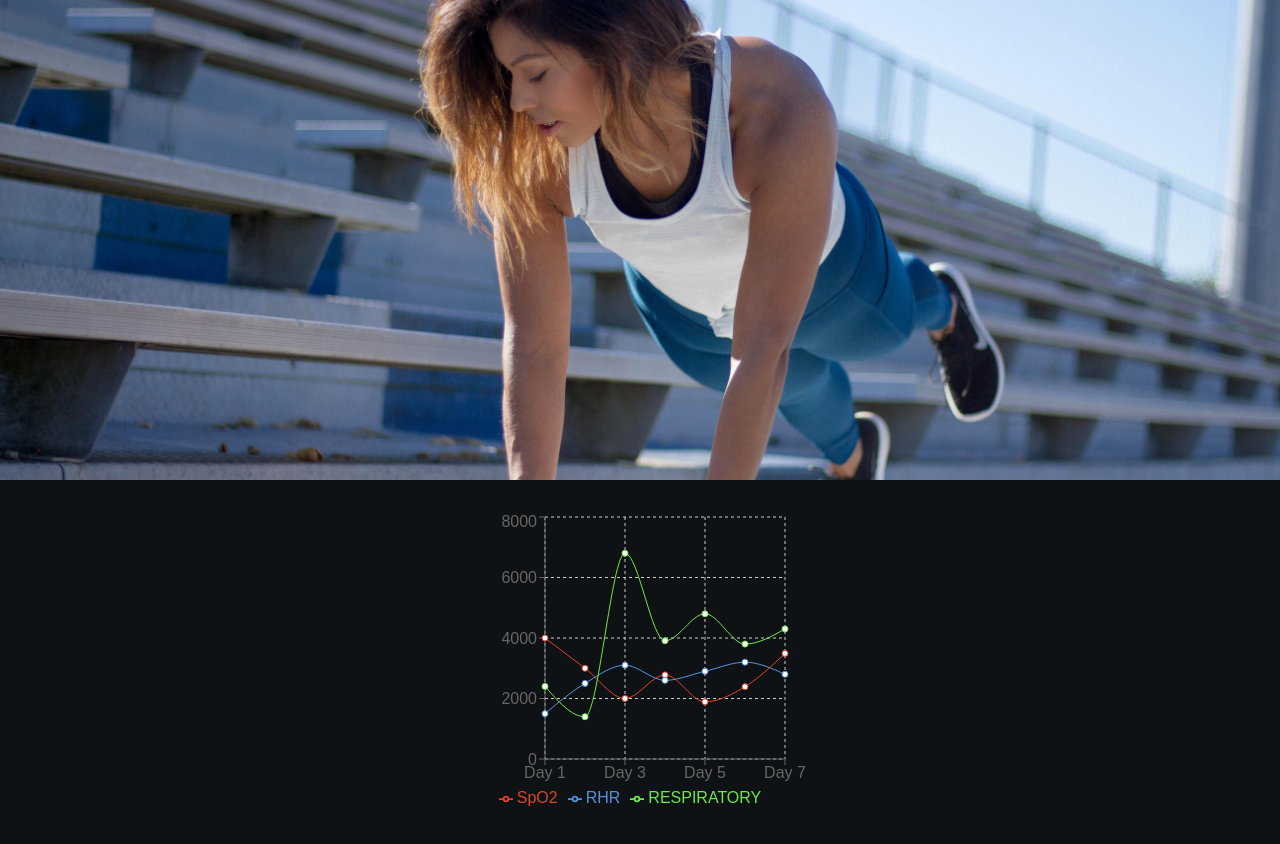
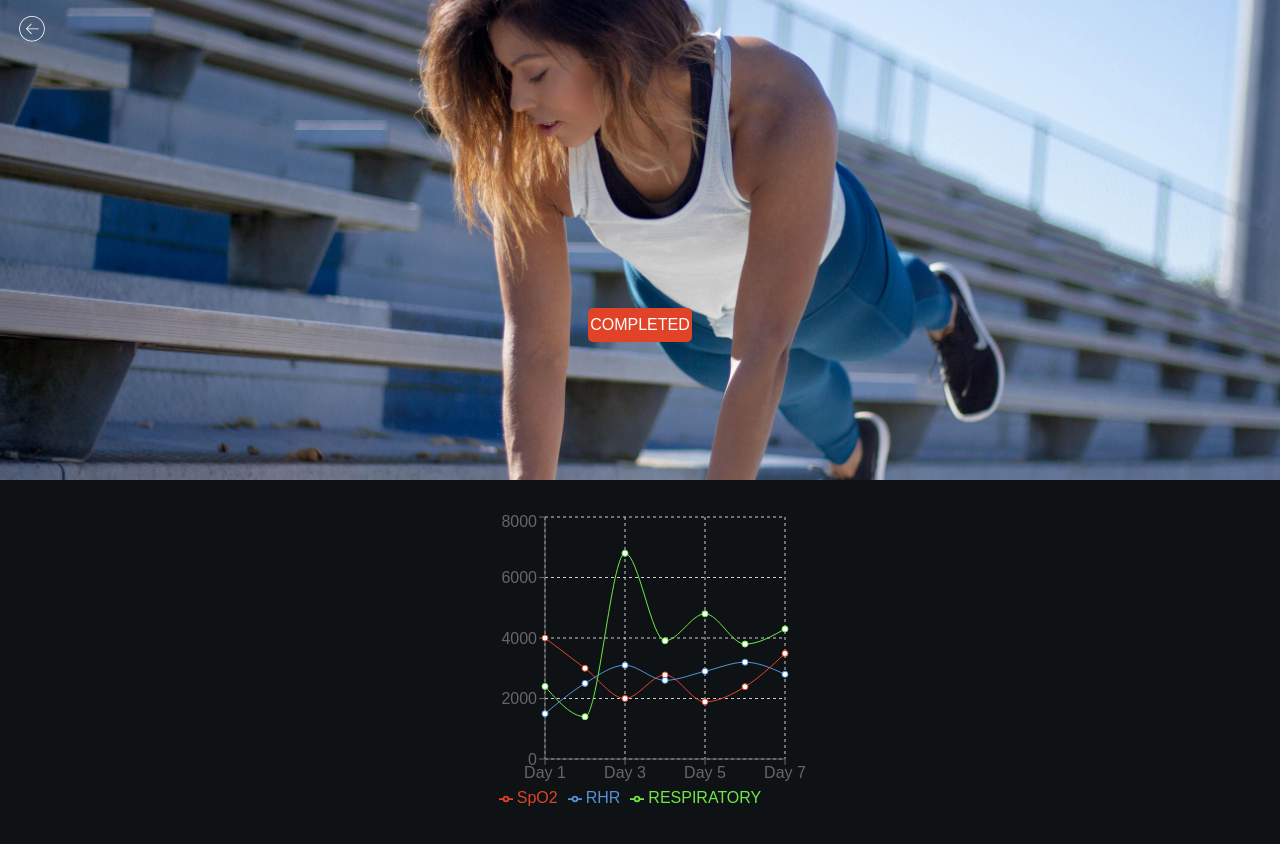
Before and after one commit to madhurapendbhaje/fitivity, a React (Create React App) app in the folder client/: page /Day1 in a window 1280 px wide. Built offline with nearby package versions, Linux system fonts and the light colour scheme; a web font is replaced by a local one.

Commit message:
add home and share button

```diff
--- a/client/src/App.js
+++ b/client/src/App.js
@@ -20,7 +20,7 @@ function App() {
           component={PersonalChalList}
         />
         <Route
-          path="/personal-challenge/report/:challengeId"
+          path="/personal-challenge/report"
           component={PersonalChalReport}
         />
         <Route
--- a/client/src/Pages/Day1Page/Day1Page.js
+++ b/client/src/Pages/Day1Page/Day1Page.js
@@ -1,4 +1,7 @@
 import React from "react";
+import { Link } from "react-router-dom";
+import backArrow from "../../styles/assets/icons/back.svg";
+
 import "./Day1Page.scss";
 import {
   LineChart,
@@ -65,7 +68,15 @@ const data = [
 function Day1Page() {
   return (
     <div>
-      <div className="image-container"></div>
+      <div className="image-container">
+        <Link to="/">
+          <img src={backArrow} className="back-icons" alt=""></img>
+        </Link>
+        <Link to="/personal-challenge/report" className="finish-button">
+          Completed
+        </Link>
+      </div>
+
       <div className="line-chart-container">
         <LineChart
           width={350}
--- a/client/src/Pages/Day1Page/Day1Page.scss
+++ b/client/src/Pages/Day1Page/Day1Page.scss
@@ -1,3 +1,4 @@
+@use "../../styles/partials/colors" as *;
 .image-container {
   width: 100%;
   height: 30rem;
@@ -7,7 +8,31 @@
 }
 
 .line-chart-container {
+  background-color: $primary-background-color;
   padding: 2rem 0;
   display: flex;
   justify-content: center;
 }
+
+.back-icons {
+  width: 2rem;
+  height: 2rem;
+  color: white;
+  margin: 1rem;
+}
+
+.finish-button {
+  background-color: $primary-cta-color;
+  color: $primary-font-color;
+  text-transform: uppercase;
+  padding: 0.5rem;
+  width: 6.5rem;
+  font-size: 700;
+  display: flex;
+  justify-content: center;
+  align-items: center;
+  border-radius: 0.3125rem;
+  text-decoration: none;
+  margin: 0 auto;
+  margin-top: 15rem;
+}
--- a/client/src/Pages/PersonalChalDetails/PersonalChalDetails.js
+++ b/client/src/Pages/PersonalChalDetails/PersonalChalDetails.js
@@ -41,7 +41,7 @@ export default class PersonalChalDetails extends Component {
       image,
       icon,
       description,
-      challenges,
+      challenges
     } = this.state.selectedChallenge;
     return (
       <div className="challenge-container">
@@ -81,7 +81,8 @@ export default class PersonalChalDetails extends Component {
               return (
                 <Link
                   key={dayData.id}
-                  to={`/personal-challenge/${id}/${dayData.id}`}
+                  to={"/Day1"}
+                  // to={`/personal-challenge/${id}/${dayData.id}`}
                   className="challenge-tasks__link"
                 >
                   <DayCard dayData={dayData} image={image} />
--- a/client/src/Pages/PersonalChalDetails/PersonalChalDetails.scss
+++ b/client/src/Pages/PersonalChalDetails/PersonalChalDetails.scss
@@ -22,7 +22,7 @@
   align-items: flex-end;
   padding: 0 1rem;
   position: absolute;
-  top: 11.5rem;
+  top: 11.5625rem;
   width: 100%;
 
   &__image-container {
--- a/client/src/Pages/PersonalChalReport/PersonalChalReport.js
+++ b/client/src/Pages/PersonalChalReport/PersonalChalReport.js
@@ -3,6 +3,10 @@ import "./PersonalChalReport.scss";
 import axios from "axios";
 import { API_URL } from "../../util/Api";
 import ChallengeRing from "../../components/ChallengeRing/ChallengeRing";
+import backArrow from "../../styles/assets/icons/back.svg";
+import share from "../../styles/assets/icons/share.svg";
+import { Link } from "react-router-dom";
+
 import {
   LineChart,
   Line,
@@ -66,44 +70,54 @@ const data = [
 ];
 
 export default class PersonalChalReport extends Component {
-  state = {
-    selectedChallenge: {},
-    error: false
-  };
+  // state = {
+  //   selectedChallenge: {},
+  //   error: false
+  // };
 
-  componentDidMount() {
-    const challengeId = this.props.match.params.challengeId;
+  // componentDidMount() {
+  //   const challengeId = this.props.match.params.challengeId;
 
-    axios
-      .get(`${API_URL}/challenges/${challengeId}`)
-      .then((response) => {
-        this.setState({ selectedChallenge: response.data });
-      })
-      .catch((_err) => {
-        this.setState({ error: true });
-      });
-  }
+  //   axios
+  //     .get(`${API_URL}/challenges/${challengeId}`)
+  //     .then((response) => {
+  //       this.setState({ selectedChallenge: response.data });
+  //     })
+  //     .catch((_err) => {
+  //       this.setState({ error: true });
+  //     });
+  // }
 
   render() {
-    if (this.state.error) {
-      return (
-        <div>Error loading the challenge details, please try again later.</div>
-      );
-    }
+    // if (this.state.error) {
+    //   return (
+    //     <div>Error loading the challenge details, please try again later.</div>
+    //   );
+    // }
 
-    const { title, description, duration } = this.state.selectedChallenge;
+    // const { title, description, duration } = this.state.selectedChallenge;
 
     return (
       <div className="challenge-report">
+        <div className="icons-container">
+          <Link to="/Day1">
+            <img src={backArrow} className="back-icons" alt=""></img>
+          </Link>
+          <img src={share} className="back-icons" alt=""></img>
+        </div>
         <div>
-          <h3 className="challenge-info__title">{title}</h3>
+          <h3 className="challenge-info__title">Ab Challenge</h3>
         </div>
         <div className="challenge-ring-container">
           <ChallengeRing />
         </div>
         <div className="challenge-info">
           <h3 className="challenge-info__congrats">Congratulations</h3>
-          <p className="challenge-info__description">{description}</p>
+          <p className="challenge-info__description">
+            The ab workout challenge is all about getting a rock-hard core and
+            six-pack. Include movements like crunches, sit-ups, leg raises,
+            mountain climbers, and burpees.
+          </p>
         </div>
         <div className="lineChart-container">
           <LineChart
--- a/client/src/Pages/PersonalChalReport/PersonalChalReport.scss
+++ b/client/src/Pages/PersonalChalReport/PersonalChalReport.scss
@@ -4,7 +4,7 @@
 
 .challenge-report {
   background-color: $primary-background-color;
-  padding-top: 3rem;
+  padding-top: 1rem;
 }
 
 .challenge-ring-container {
@@ -35,3 +35,8 @@
   display: flex;
   justify-content: center;
 }
+
+.icons-container {
+  display: flex;
+  justify-content: space-between;
+}
--- a/client/src/components/ChallengeRing/ChallengeRing.js
+++ b/client/src/components/ChallengeRing/ChallengeRing.js
@@ -5,7 +5,7 @@ function ChallengeRing() {
   return (
     <div className="challenge-ring__outer">
       <div className="challenge-ring__inner">
-        <h3 className="challenge-ring__text">Challenge 1 of 4 Completed</h3>
+        <h3 className="challenge-ring__text">Challenge 1 of 7 Completed</h3>
       </div>
     </div>
   );
```
Also changed, not shown: client/src/styles/assets/icons/back.svg, client/src/styles/assets/icons/share.svg.
